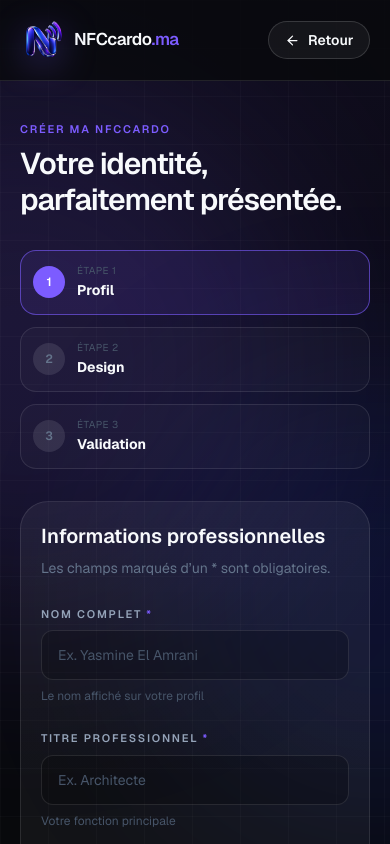
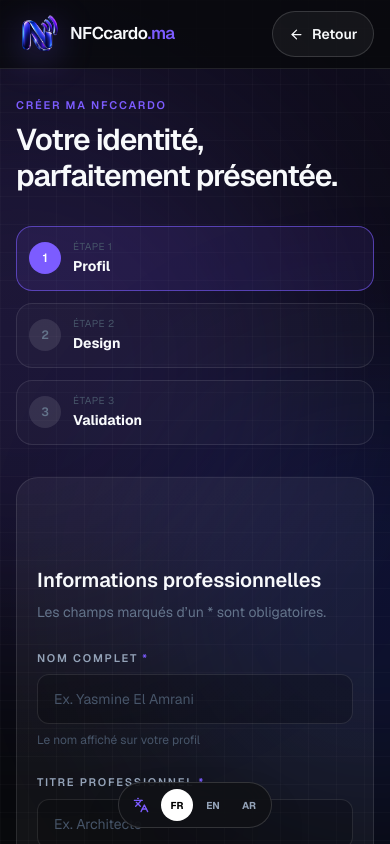
Before and after one commit to doukkar20/nfccardo-ma, a Next.js app: page /order in a window 390 px wide. Shown: the top 844 px of the page. Built offline with nearby package versions, Linux system fonts and the light colour scheme; no server answers.

Commit message:
Add responsive multilingual experience and SEO

```diff
--- a/app/globals.css
+++ b/app/globals.css
@@ -255,3 +255,88 @@ article.glass:hover svg,
     transition-duration: 0.01ms !important;
   }
 }
+
+/* Responsive and multilingual layout */
+html[dir="rtl"] body {
+  font-family: Arial, "Noto Sans Arabic", sans-serif;
+}
+html[dir="rtl"] .text-left {
+  text-align: right;
+}
+html[dir="rtl"] .right-4 {
+  right: auto;
+  left: 1rem;
+}
+html[dir="rtl"] .left-3 {
+  left: auto;
+  right: 0.75rem;
+}
+@media (max-width: 1023px) {
+  .shell {
+    max-width: 100%;
+  }
+  .grid-noise {
+    background-size: 36px 36px;
+  }
+  section > .shell {
+    animation-range: entry 2% cover 15%;
+  }
+}
+@media (max-width: 767px) {
+  .shell {
+    padding-left: 1rem;
+    padding-right: 1rem;
+  }
+  header .shell {
+    height: 4.25rem;
+  }
+  .panel {
+    border-radius: 22px;
+  }
+  .btn-primary,
+  .btn-secondary {
+    min-height: 44px;
+  }
+  h1 {
+    overflow-wrap: anywhere;
+  }
+  main > div.shell {
+    padding-top: 1.75rem;
+    padding-bottom: 5.5rem;
+  }
+  table th,
+  table td {
+    white-space: nowrap;
+  }
+  .grid-noise {
+    background-size: 28px 28px;
+  }
+  section:first-of-type {
+    min-height: auto !important;
+    padding-top: 5.5rem !important;
+  }
+  section:first-of-type h1 {
+    font-size: clamp(3.25rem, 15vw, 5rem) !important;
+    line-height: 0.95 !important;
+  }
+  .fixed.bottom-4 {
+    bottom: max(1rem, env(safe-area-inset-bottom));
+    right: 50%;
+    transform: translateX(50%);
+  }
+  html[dir="rtl"] .fixed.bottom-4 {
+    right: 50%;
+    left: auto;
+  }
+}
+@media (max-width: 420px) {
+  .btn-primary,
+  .btn-secondary {
+    min-height: 46px;
+  }
+  .fixed.bottom-4 button {
+    min-width: 2rem;
+    padding-left: 0.4rem;
+    padding-right: 0.4rem;
+  }
+}
--- a/app/layout.tsx
+++ b/app/layout.tsx
@@ -1,8 +1,131 @@
-import type {Metadata,Viewport} from "next";import {Geist} from "next/font/google";import "./globals.css";
-const geist=Geist({subsets:["latin"],variable:"--font-geist",display:"swap"});
-const siteUrl=process.env.NEXT_PUBLIC_SITE_URL||"https://nfccardo.ma";
-export const metadata:Metadata={metadataBase:new URL(siteUrl),title:{default:"NFCcardo.ma — Carte de visite NFC au Maroc",template:"%s | NFCcardo.ma"},description:"Créez votre carte de visite NFC premium au Maroc. Partagez contact, WhatsApp, réseaux sociaux et localisation d’un simple geste, sans application.",applicationName:"NFCcardo.ma",authors:[{name:"NFCcardo.ma",url:siteUrl}],creator:"NFCcardo.ma",publisher:"NFCcardo.ma",category:"technology",keywords:["carte NFC Maroc","carte de visite NFC","carte de visite digitale Maroc","NFC Casablanca","NFCcardo","digital business card Morocco","carte professionnelle intelligente"],alternates:{canonical:"/",languages:{"fr-MA":"/","x-default":"/"}},openGraph:{type:"website",locale:"fr_MA",url:siteUrl,siteName:"NFCcardo.ma",title:"NFCcardo.ma — La carte qui vous connecte",description:"Votre identité professionnelle partagée d’un simple geste. Carte NFC premium conçue au Maroc.",images:[{url:"/nfc-hero.png",width:1536,height:1024,alt:"Cartes NFCcardo.ma premium"}]},twitter:{card:"summary_large_image",title:"NFCcardo.ma — Carte NFC premium",description:"Partagez toute votre identité professionnelle d’un simple geste.",images:["/nfc-hero.png"]},robots:{index:true,follow:true,googleBot:{index:true,follow:true,"max-image-preview":"large","max-snippet":-1,"max-video-preview":-1}},icons:{icon:"/nfccardo-3d-logo.png",apple:"/nfccardo-3d-logo.png"},manifest:"/manifest.webmanifest"};
-export const viewport:Viewport={themeColor:"#08090c",colorScheme:"dark",width:"device-width",initialScale:1};
-const organization={"@context":"https://schema.org","@type":"Organization",name:"NFCcardo.ma",url:siteUrl,logo:`${siteUrl}/nfccardo-3d-logo.png`,areaServed:{"@type":"Country",name:"Morocco"},description:"Cartes de visite NFC premium pour les professionnels au Maroc"};
-const product={"@context":"https://schema.org","@type":"Product",name:"NFCcardo Signature",image:`${siteUrl}/nfc-hero.png`,description:"Carte de visite NFC personnalisée avec profil digital",brand:{"@type":"Brand",name:"NFCcardo.ma"},offers:{"@type":"Offer",priceCurrency:"MAD",price:"499",availability:"https://schema.org/InStock",url:`${siteUrl}/order`}};
-export default function RootLayout({children}:{children:React.ReactNode}){return <html lang="fr-MA"><body className={`${geist.variable} font-sans antialiased`}><script type="application/ld+json" dangerouslySetInnerHTML={{__html:JSON.stringify(organization)}}/><script type="application/ld+json" dangerouslySetInnerHTML={{__html:JSON.stringify(product)}}/>{children}</body></html>}
+import type { Metadata, Viewport } from "next";
+import { Geist } from "next/font/google";
+import { LanguageSwitcher } from "@/components/language-switcher";
+import "./globals.css";
+const geist = Geist({
+  subsets: ["latin"],
+  variable: "--font-geist",
+  display: "swap",
+});
+const siteUrl = process.env.NEXT_PUBLIC_SITE_URL || "https://nfccardo.ma";
+export const metadata: Metadata = {
+  metadataBase: new URL(siteUrl),
+  title: {
+    default: "NFCcardo.ma — Carte de visite NFC au Maroc",
+    template: "%s | NFCcardo.ma",
+  },
+  description:
+    "Créez votre carte de visite NFC premium au Maroc. Partagez contact, WhatsApp, réseaux sociaux et localisation d’un simple geste, sans application.",
+  applicationName: "NFCcardo.ma",
+  authors: [{ name: "NFCcardo.ma", url: siteUrl }],
+  creator: "NFCcardo.ma",
+  publisher: "NFCcardo.ma",
+  category: "technology",
+  keywords: [
+    "carte NFC Maroc",
+    "carte de visite NFC",
+    "carte de visite digitale Maroc",
+    "NFC Casablanca",
+    "NFCcardo",
+    "digital business card Morocco",
+    "carte professionnelle intelligente",
+  ],
+  alternates: {
+    canonical: "/",
+    languages: {
+      "fr-MA": "/",
+      en: "/?lang=en",
+      "ar-MA": "/?lang=ar",
+      "x-default": "/",
+    },
+  },
+  openGraph: {
+    type: "website",
+    locale: "fr_MA",
+    url: siteUrl,
+    siteName: "NFCcardo.ma",
+    title: "NFCcardo.ma — La carte qui vous connecte",
+    description:
+      "Votre identité professionnelle partagée d’un simple geste. Carte NFC premium conçue au Maroc.",
+    images: [
+      {
+        url: "/nfc-hero.png",
+        width: 1536,
+        height: 1024,
+        alt: "Cartes NFCcardo.ma premium",
+      },
+    ],
+  },
+  twitter: {
+    card: "summary_large_image",
+    title: "NFCcardo.ma — Carte NFC premium",
+    description:
+      "Partagez toute votre identité professionnelle d’un simple geste.",
+    images: ["/nfc-hero.png"],
+  },
+  robots: {
+    index: true,
+    follow: true,
+    googleBot: {
+      index: true,
+      follow: true,
+      "max-image-preview": "large",
+      "max-snippet": -1,
+      "max-video-preview": -1,
+    },
+  },
+  icons: { icon: "/nfccardo-3d-logo.png", apple: "/nfccardo-3d-logo.png" },
+  manifest: "/manifest.webmanifest",
+};
+export const viewport: Viewport = {
+  themeColor: "#08090c",
+  colorScheme: "dark",
+  width: "device-width",
+  initialScale: 1,
+};
+const organization = {
+  "@context": "https://schema.org",
+  "@type": "Organization",
+  name: "NFCcardo.ma",
+  url: siteUrl,
+  logo: `${siteUrl}/nfccardo-3d-logo.png`,
+  areaServed: { "@type": "Country", name: "Morocco" },
+  description: "Cartes de visite NFC premium pour les professionnels au Maroc",
+};
+const product = {
+  "@context": "https://schema.org",
+  "@type": "Product",
+  name: "NFCcardo Signature",
+  image: `${siteUrl}/nfc-hero.png`,
+  description: "Carte de visite NFC personnalisée avec profil digital",
+  brand: { "@type": "Brand", name: "NFCcardo.ma" },
+  offers: {
+    "@type": "Offer",
+    priceCurrency: "MAD",
+    price: "499",
+    availability: "https://schema.org/InStock",
+    url: `${siteUrl}/order`,
+  },
+};
+export default function RootLayout({
+  children,
+}: {
+  children: React.ReactNode;
+}) {
+  return (
+    <html lang="fr-MA" suppressHydrationWarning>
+      <body className={`${geist.variable} font-sans antialiased`}>
+        <script
+          type="application/ld+json"
+          dangerouslySetInnerHTML={{ __html: JSON.stringify(organization) }}
+        />
+        <script
+          type="application/ld+json"
+          dangerouslySetInnerHTML={{ __html: JSON.stringify(product) }}
+        />
+        {children}
+        <LanguageSwitcher />
+      </body>
+    </html>
+  );
+}
--- /dev/null
+++ b/components/language-switcher.tsx
@@ -0,0 +1,128 @@
+"use client";
+import { Languages } from "lucide-react";
+import { useEffect, useState } from "react";
+type Lang = "fr" | "en" | "ar";
+const copy: Record<string, { en: string; ar: string }> = {
+  Fonctionnalités: { en: "Features", ar: "المميزات" },
+  Tarifs: { en: "Pricing", ar: "الأسعار" },
+  "Voir une démo": { en: "View demo", ar: "عرض تجريبي" },
+  Connexion: { en: "Sign in", ar: "تسجيل الدخول" },
+  "Créer ma carte": { en: "Create my card", ar: "أنشئ بطاقتي" },
+  Créer: { en: "Create", ar: "إنشاء" },
+  "Une carte.": { en: "One card.", ar: "بطاقة واحدة." },
+  "Toutes vos": { en: "All your", ar: "كل" },
+  "connexions.": { en: "connections.", ar: "اتصالاتك." },
+  "Créer ma NFCcardo": { en: "Create my NFCcardo", ar: "أنشئ بطاقتي" },
+  "Découvrir l’expérience": {
+    en: "Discover the experience",
+    ar: "اكتشف التجربة",
+  },
+  "Livraison partout au Maroc": {
+    en: "Delivery across Morocco",
+    ar: "التوصيل في جميع أنحاء المغرب",
+  },
+  "Paiement sécurisé": { en: "Secure payment", ar: "دفع آمن" },
+  "Pourquoi NFCcardo": { en: "Why NFCcardo", ar: "لماذا NFCcardo" },
+  "Moins de friction.": { en: "Less friction.", ar: "خطوات أقل." },
+  "Plus de connexions.": { en: "More connections.", ar: "اتصالات أكثر." },
+  "Toujours à jour": { en: "Always up to date", ar: "دائماً محدثة" },
+  "Simple et sécurisé": { en: "Simple and secure", ar: "بسيطة وآمنة" },
+  "Votre profil digital": { en: "Your digital profile", ar: "ملفك الرقمي" },
+  "Ajouter aux contacts": {
+    en: "Add to contacts",
+    ar: "إضافة إلى جهات الاتصال",
+  },
+  "Prix simple, sans surprise": {
+    en: "Simple, transparent pricing",
+    ar: "سعر بسيط وواضح",
+  },
+  "Personnaliser ma carte": { en: "Customize my card", ar: "خصص بطاقتي" },
+  "Heureux de vous revoir.": { en: "Welcome back.", ar: "مرحباً بعودتك." },
+  "Connexion client": { en: "Client sign in", ar: "دخول العميل" },
+  "Créer un compte": { en: "Create account", ar: "إنشاء حساب" },
+  "Rejoindre NFCcardo": { en: "Join NFCcardo", ar: "انضم إلى NFCcardo" },
+  "Nom complet": { en: "Full name", ar: "الاسم الكامل" },
+  "E-mail": { en: "Email", ar: "البريد الإلكتروني" },
+  "Mot de passe": { en: "Password", ar: "كلمة المرور" },
+  "Se connecter": { en: "Sign in", ar: "دخول" },
+  "Créer mon compte": { en: "Create my account", ar: "إنشاء حسابي" },
+  Retour: { en: "Back", ar: "رجوع" },
+  "Administration sécurisée.": {
+    en: "Secure administration.",
+    ar: "إدارة آمنة.",
+  },
+  "Connexion administrateur": {
+    en: "Administrator sign in",
+    ar: "دخول المسؤول",
+  },
+  "Centre de contrôle.": { en: "Control center.", ar: "مركز التحكم." },
+  Commandes: { en: "Orders", ar: "الطلبات" },
+  Clients: { en: "Clients", ar: "العملاء" },
+  Actualiser: { en: "Refresh", ar: "تحديث" },
+  Quitter: { en: "Sign out", ar: "خروج" },
+  "Enregistrer le contact": { en: "Save contact", ar: "حفظ جهة الاتصال" },
+  Coordonnées: { en: "Contact details", ar: "بيانات الاتصال" },
+  "Commander maintenant": { en: "Order now", ar: "اطلب الآن" },
+};
+const originals = new WeakMap<Text, string>();
+export function LanguageSwitcher() {
+  const [lang, setLang] = useState<Lang>("fr");
+  useEffect(() => {
+    const requested = new URLSearchParams(location.search).get(
+      "lang",
+    ) as Lang | null;
+    setLang(
+      requested && ["fr", "en", "ar"].includes(requested)
+        ? requested
+        : (localStorage.getItem("nfccardo_lang") as Lang) || "fr",
+    );
+  }, []);
+  useEffect(() => {
+    localStorage.setItem("nfccardo_lang", lang);
+    document.documentElement.lang =
+      lang === "ar" ? "ar-MA" : lang === "en" ? "en" : "fr-MA";
+    document.documentElement.dir = lang === "ar" ? "rtl" : "ltr";
+    const translate = () => {
+      const walker = document.createTreeWalker(
+        document.body,
+        NodeFilter.SHOW_TEXT,
+      );
+      let node;
+      while ((node = walker.nextNode())) {
+        const text = node as Text;
+        if (text.parentElement?.closest("[data-no-translate],script,style"))
+          continue;
+        if (!originals.has(text)) originals.set(text, text.nodeValue || "");
+        const base = originals.get(text) || "",
+          word = base.trim(),
+          item = copy[word];
+        const translated =
+          lang === "fr" || !item ? base : base.replace(word, item[lang]);
+        if (text.nodeValue !== translated) text.nodeValue = translated;
+      }
+    };
+    translate();
+    const observer = new MutationObserver(translate);
+    observer.observe(document.body, { childList: true, subtree: true });
+    return () => observer.disconnect();
+  }, [lang]);
+  return (
+    <div
+      data-no-translate
+      className="fixed bottom-4 right-4 z-[100] flex items-center gap-1 rounded-full border border-white/15 bg-[#101116]/90 p-1.5 shadow-2xl backdrop-blur-xl"
+    >
+      <span className="grid h-8 w-8 place-items-center text-violet">
+        <Languages size={16} />
+      </span>
+      {(["fr", "en", "ar"] as Lang[]).map((code) => (
+        <button
+          key={code}
+          onClick={() => setLang(code)}
+          className={`h-8 min-w-9 rounded-full px-2 text-[10px] font-bold uppercase transition ${lang === code ? "bg-white text-black" : "text-slate-400 hover:bg-white/10 hover:text-white"}`}
+        >
+          {code}
+        </button>
+      ))}
+    </div>
+  );
+}
```
